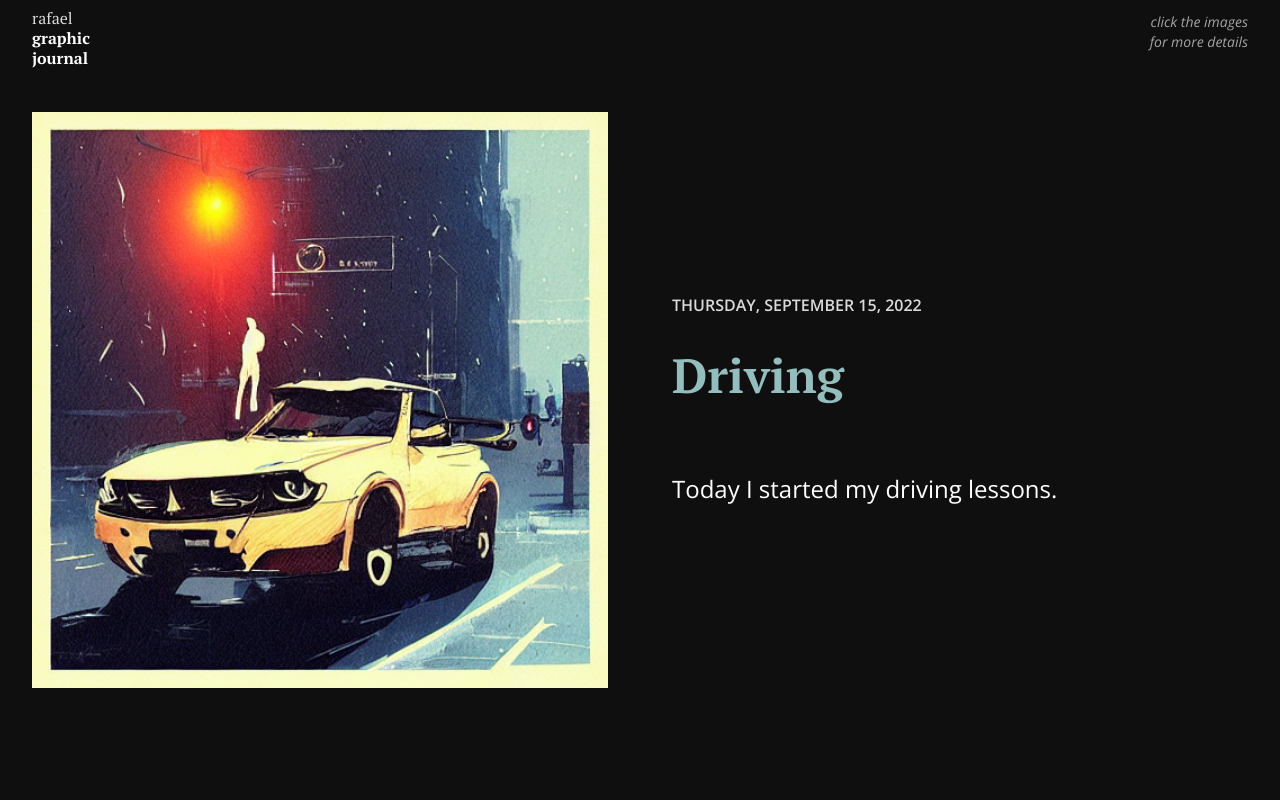
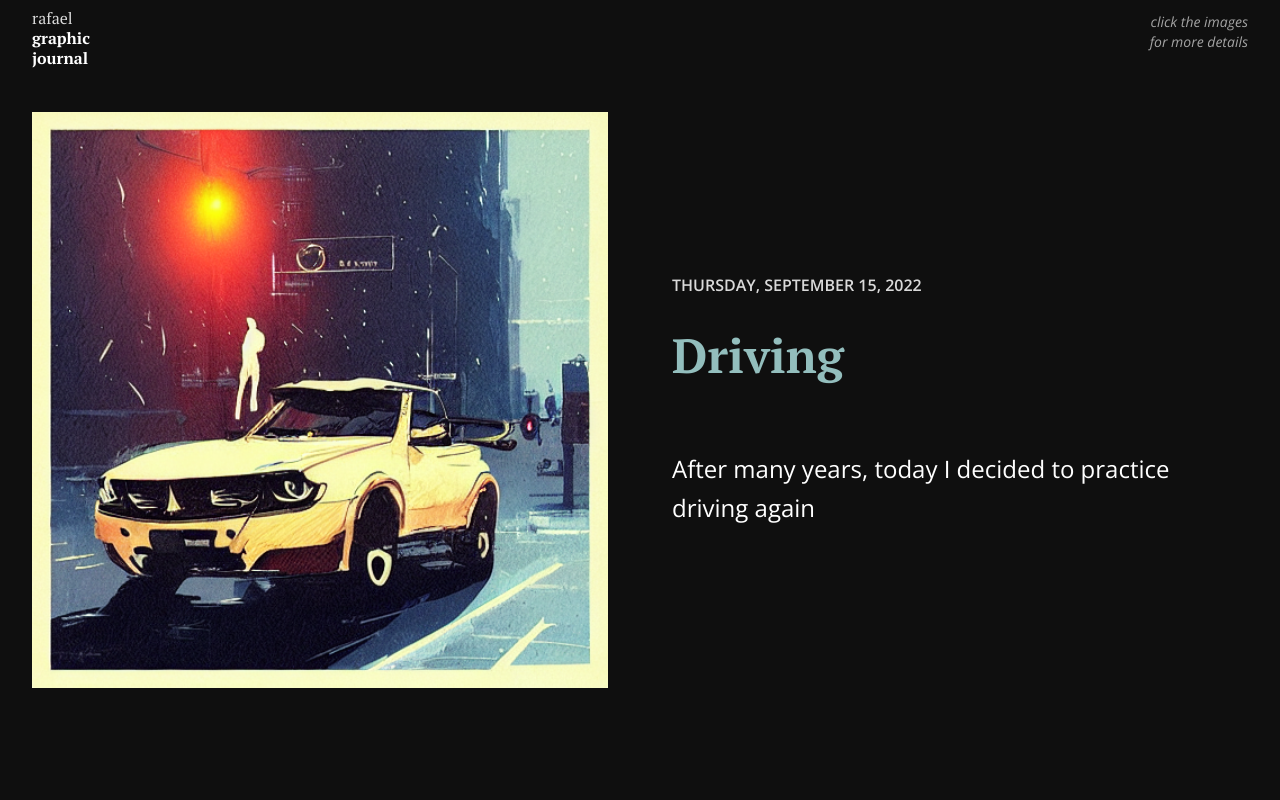
Before and after one commit to rfsan/graphic-journal, a Next.js app: page / in a window 1280 px wide. Shown: the top 800 px of the page. Built offline with nearby package versions, Linux system fonts and the light colour scheme.

Commit message:
Improve latest post

```diff
--- a/src/cms/index.ts
+++ b/src/cms/index.ts
@@ -6,7 +6,7 @@ export const posts: Post[] = [
     date: "2022-09-15",
     title: "Driving",
     tags: [],
-    description: "Today I started my driving lessons.",
+    description: "After many years, today I decided to practice driving again",
     color: "text-[#93BEBD]",
     image: {
       src: "/images/driving.png",
```
